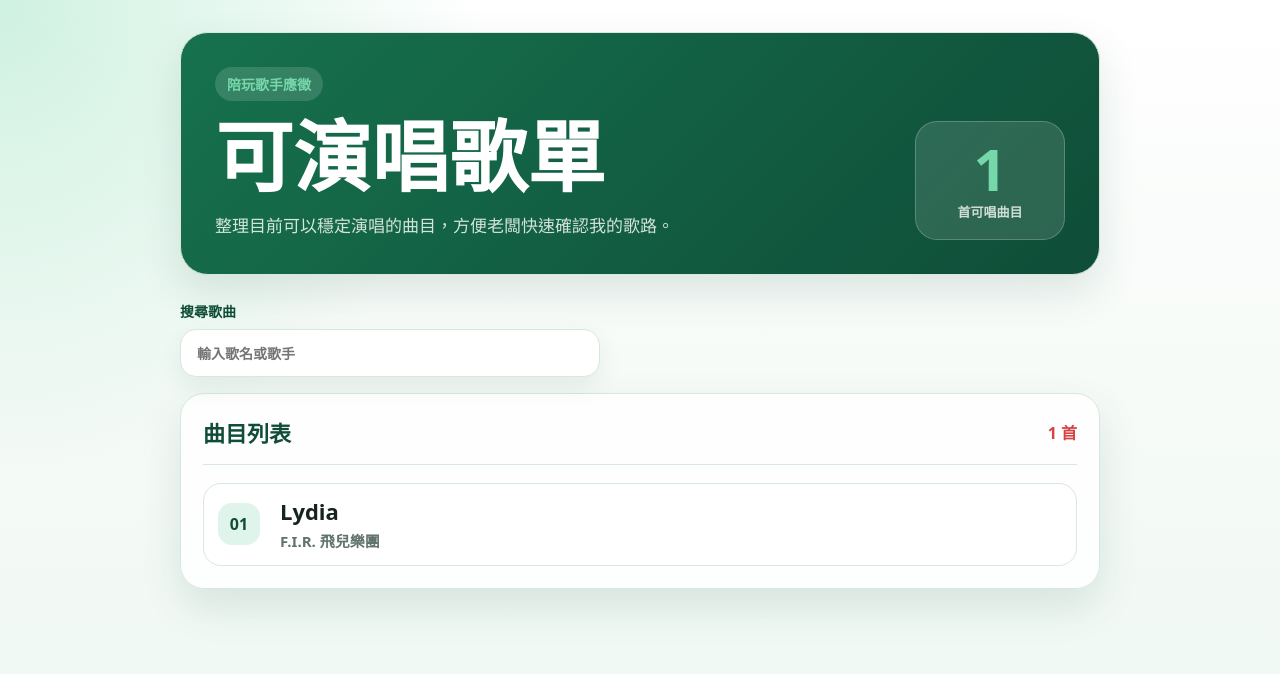
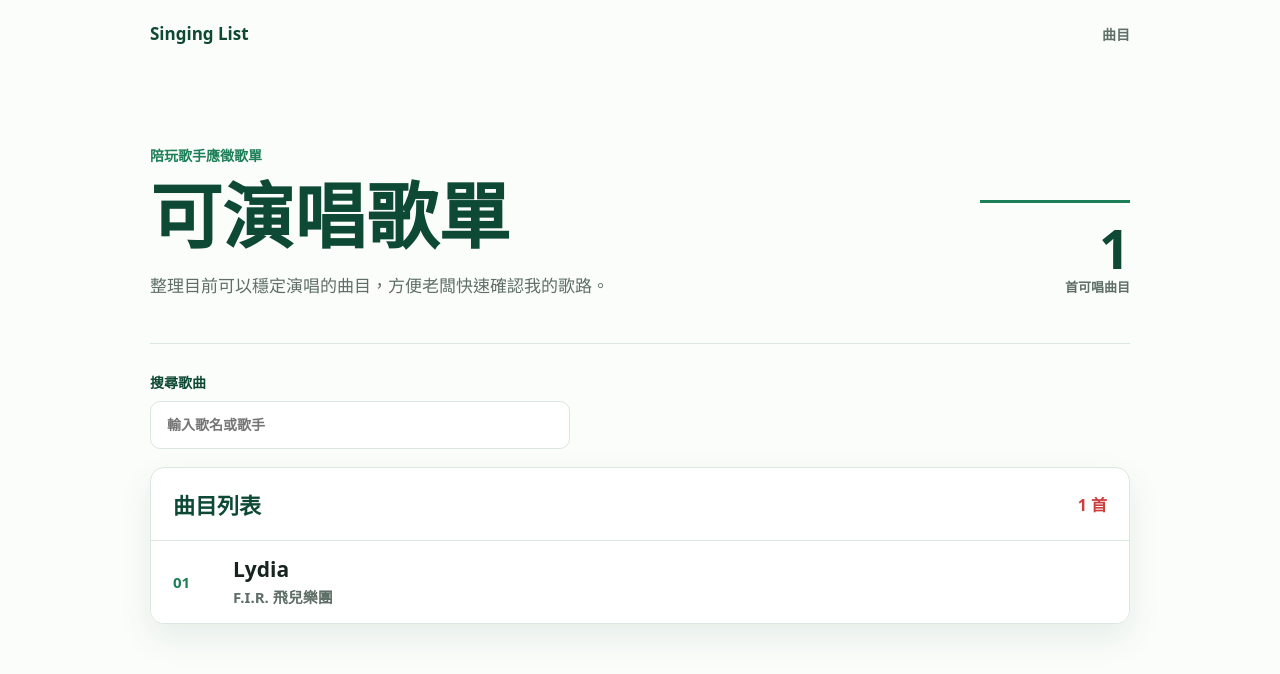
Before and after one commit to b10915002/singing-setlist, a plain HTML site: page index.html in a window 1280 px wide. Drawn offline with Linux system fonts and the light colour scheme.

Commit message:
Use simpler standard website layout

```diff
--- a/index.html
+++ b/index.html
@@ -11,10 +11,17 @@
     <link rel="stylesheet" href="styles.css" />
   </head>
   <body>
+    <header class="site-header">
+      <a class="site-brand" href="#page-title">Singing List</a>
+      <nav class="site-nav" aria-label="頁面導覽">
+        <a href="#song-list-title">曲目</a>
+      </nav>
+    </header>
+
     <main class="page-shell">
       <section class="hero" aria-labelledby="page-title">
         <div class="hero-copy">
-          <p class="kicker">陪玩歌手應徵</p>
+          <p class="kicker">陪玩歌手應徵歌單</p>
           <h1 id="page-title">可演唱歌單</h1>
           <p class="intro">
             整理目前可以穩定演唱的曲目，方便老闆快速確認我的歌路。
--- a/styles.css
+++ b/styles.css
@@ -1,15 +1,14 @@
 :root {
   --ink: #17231f;
-  --muted: #61736d;
-  --paper: #f7fbf8;
-  --panel: #ffffff;
-  --line: #d8e7df;
-  --green: #16734f;
-  --green-dark: #0f4d38;
-  --green-soft: #dff4ea;
-  --mint: #76d8aa;
-  --red: #d64343;
-  --shadow: 0 18px 42px rgba(15, 77, 56, 0.12);
+  --muted: #5f6f68;
+  --paper: #fbfdfb;
+  --line: #dbe7e1;
+  --green: #1d7f57;
+  --green-dark: #0d4934;
+  --green-soft: #e7f5ee;
+  --mint: #78d7aa;
+  --red: #cc3d3d;
+  --shadow: 0 14px 34px rgba(13, 73, 52, 0.09);
 }
 
 * {
@@ -26,9 +25,7 @@ body {
     "Noto Sans TC",
     system-ui,
     sans-serif;
-  background:
-    radial-gradient(circle at top left, rgba(118, 216, 170, 0.35), transparent 30rem),
-    linear-gradient(180deg, #ffffff 0%, var(--paper) 44%, #eef8f2 100%);
+  background: var(--paper);
 }
 
 button,
@@ -36,38 +33,66 @@ input {
   font: inherit;
 }
 
+.site-header {
+  display: flex;
+  align-items: center;
+  justify-content: space-between;
+  width: min(980px, calc(100% - 32px));
+  margin: 0 auto;
+  padding: 22px 0;
+}
+
+.site-brand,
+.site-nav a {
+  color: var(--green-dark);
+  text-decoration: none;
+}
+
+.site-brand {
+  font-size: 17px;
+  font-weight: 900;
+}
+
+.site-nav {
+  display: flex;
+  align-items: center;
+  gap: 22px;
+}
+
+.site-nav a {
+  color: var(--muted);
+  font-size: 14px;
+  font-weight: 800;
+}
+
+.site-nav a:hover,
+.site-nav a:focus {
+  color: var(--green);
+}
+
 .page-shell {
-  width: min(920px, calc(100% - 32px));
+  width: min(980px, calc(100% - 32px));
   margin: 0 auto;
-  padding: 32px 0 56px;
+  padding: 24px 0 64px;
 }
 
 .hero {
-  display: grid;
-  grid-template-columns: minmax(0, 1fr) 150px;
+  display: flex;
+  align-items: flex-end;
+  justify-content: space-between;
   gap: 24px;
-  align-items: end;
-  padding: 34px;
-  border: 1px solid var(--line);
-  border-radius: 28px;
-  background:
-    linear-gradient(135deg, rgba(22, 115, 79, 0.95), rgba(15, 77, 56, 0.92)),
-    var(--green-dark);
-  box-shadow: var(--shadow);
-  color: #fff;
+  padding: 54px 0 42px;
+  border-bottom: 1px solid var(--line);
 }
 
 .hero-copy {
   min-width: 0;
+  max-width: 660px;
 }
 
 .kicker {
-  display: inline-flex;
-  margin: 0 0 16px;
-  padding: 7px 12px;
-  border-radius: 999px;
-  background: rgba(255, 255, 255, 0.14);
-  color: var(--mint);
+  margin: 0 0 12px;
+  color: var(--green);
   font-size: 14px;
   font-weight: 800;
 }
@@ -80,49 +105,49 @@ p {
 }
 
 h1 {
-  margin-bottom: 14px;
-  font-size: clamp(40px, 8vw, 78px);
-  line-height: 1.02;
+  margin-bottom: 16px;
+  color: var(--green-dark);
+  font-size: clamp(42px, 7vw, 72px);
+  line-height: 1.08;
 }
 
 .intro {
   max-width: 560px;
   margin-bottom: 0;
-  color: rgba(255, 255, 255, 0.82);
+  color: var(--muted);
   font-size: 17px;
   line-height: 1.75;
 }
 
 .stats-panel {
-  display: grid;
-  justify-items: center;
-  gap: 4px;
-  padding: 18px 14px;
-  border: 1px solid rgba(255, 255, 255, 0.22);
-  border-radius: 22px;
-  background: rgba(255, 255, 255, 0.12);
+  min-width: 150px;
+  padding: 18px 0 4px;
+  border-top: 3px solid var(--green);
+  text-align: right;
 }
 
 .stats-number {
-  color: var(--mint);
-  font-size: 58px;
+  display: block;
+  color: var(--green-dark);
+  font-size: 54px;
   font-weight: 900;
   line-height: 1;
 }
 
 .stats-label {
-  color: rgba(255, 255, 255, 0.78);
+  color: var(--muted);
   font-size: 13px;
   font-weight: 700;
 }
 
 .toolbar {
-  margin: 26px 0 16px;
+  margin: 28px 0 18px;
 }
 
 .search-wrap {
-  display: grid;
-  gap: 8px;
+  display: flex;
+  flex-direction: column;
+  gap: 9px;
   width: min(100%, 420px);
   color: var(--green-dark);
   font-size: 14px;
@@ -134,25 +159,22 @@ h1 {
   min-height: 48px;
   padding: 0 16px;
   border: 1px solid var(--line);
-  border-radius: 16px;
+  border-radius: 10px;
   color: var(--ink);
-  background: var(--panel);
-  box-shadow: 0 10px 24px rgba(15, 77, 56, 0.08);
+  background: #fff;
   outline: none;
 }
 
 .search-wrap input:focus {
   border-color: var(--green);
-  box-shadow:
-    0 0 0 4px rgba(118, 216, 170, 0.25),
-    0 10px 24px rgba(15, 77, 56, 0.08);
+  box-shadow: 0 0 0 4px rgba(120, 215, 170, 0.2);
 }
 
 .song-section {
-  padding: 22px;
+  overflow: hidden;
   border: 1px solid var(--line);
-  border-radius: 24px;
-  background: rgba(255, 255, 255, 0.88);
+  border-radius: 14px;
+  background: #fff;
   box-shadow: var(--shadow);
 }
 
@@ -161,7 +183,7 @@ h1 {
   align-items: center;
   justify-content: space-between;
   gap: 16px;
-  padding-bottom: 16px;
+  padding: 20px 22px;
   border-bottom: 1px solid var(--line);
 }
 
@@ -177,40 +199,37 @@ h1 {
 }
 
 .song-list {
-  display: grid;
-  gap: 12px;
-  margin: 18px 0 0;
+  margin: 0;
   padding: 0;
   list-style: none;
 }
 
 .song-card {
-  display: grid;
-  grid-template-columns: 48px minmax(0, 1fr);
-  gap: 14px;
+  display: flex;
   align-items: center;
-  min-height: 78px;
-  padding: 14px;
-  border: 1px solid var(--line);
-  border-radius: 18px;
-  background: var(--panel);
+  gap: 18px;
+  min-height: 74px;
+  padding: 16px 22px;
+  border-bottom: 1px solid var(--line);
+  background: #fff;
+}
+
+.song-card:last-child {
+  border-bottom: 0;
 }
 
 .song-index {
-  display: grid;
-  place-items: center;
+  flex: 0 0 auto;
   width: 42px;
-  height: 42px;
-  border-radius: 14px;
-  background: var(--green-soft);
-  color: var(--green-dark);
+  color: var(--green);
+  font-size: 15px;
   font-weight: 900;
 }
 
 .song-card h3 {
-  margin-bottom: 5px;
+  margin-bottom: 4px;
   color: var(--ink);
-  font-size: 22px;
+  font-size: 21px;
   line-height: 1.2;
 }
 
@@ -222,26 +241,32 @@ h1 {
 }
 
 .empty-state {
-  margin: 18px 0 0;
+  margin: 0;
+  padding: 22px;
   color: var(--muted);
 }
 
 @media (max-width: 680px) {
+  .site-header {
+    width: min(100% - 24px, 520px);
+    padding: 18px 0;
+  }
+
   .page-shell {
-    width: min(100% - 22px, 520px);
-    padding: 18px 0 42px;
+    width: min(100% - 24px, 520px);
+    padding: 14px 0 42px;
   }
 
   .hero {
-    grid-template-columns: 1fr;
-    padding: 26px;
-    border-radius: 24px;
+    align-items: flex-start;
+    flex-direction: column;
+    padding: 34px 0 30px;
   }
 
   .stats-panel {
-    justify-items: start;
-    width: 132px;
-    padding: 14px;
+    min-width: 0;
+    padding-top: 14px;
+    text-align: left;
   }
 
   .stats-number {
@@ -251,10 +276,12 @@ h1 {
   .section-head {
     align-items: flex-start;
     flex-direction: column;
+    padding: 18px;
   }
 
-  .song-section {
-    padding: 16px;
+  .song-card {
+    align-items: flex-start;
+    padding: 15px 18px;
   }
 
   .song-card h3 {
```
